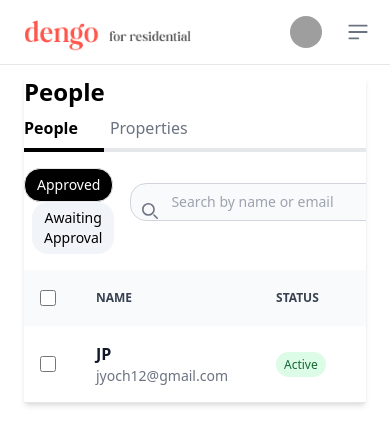
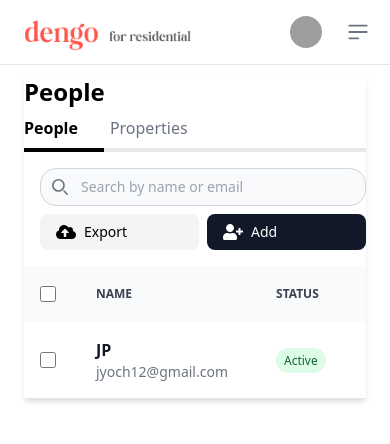
Before and after one commit to Harshkhosla/Jiibs_assignmint, a Next.js app: page / in a window 390 px wide. Shown: the top 444 px of the page. Built offline with nearby package versions, Linux system fonts and the light colour scheme; grey boxes are pictures that could not be loaded.

Commit message:
correcting the responsive ness

```diff
--- a/app/component/Table.tsx
+++ b/app/component/Table.tsx
@@ -22,7 +22,7 @@ export default function Table() {
             <button
               id="dropdownActionButton"
               data-dropdown-toggle="dropdownAction"
-              className="inline-flex items-center text-white bg-black border  focus:outline-none hover:bg-black focus:ring-4 focus:ring-gray-100  rounded-2xl text-sm px-3 py-1.5"
+              className=" hidden lg:inline-flex  items-center text-white bg-black border  focus:outline-none hover:bg-black focus:ring-4 focus:ring-gray-100  rounded-2xl text-sm px-3 py-1.5 "
               type="button"
             >
 
@@ -31,7 +31,7 @@ export default function Table() {
             <button
               id="dropdownActionButton"
               data-dropdown-toggle="dropdownAction"
-              className="inline-flex items-center text-black bg-slate-100  focus:outline-none hover:bg-slate-200 focus:ring-4 focus:ring-gray-100 font-medium rounded-2xl text-sm px-3 py-1.5"
+              className="hidden lg:inline-flex  items-center text-black bg-slate-100  focus:outline-none hover:bg-slate-200 focus:ring-4 focus:ring-gray-100 font-medium rounded-2xl text-sm px-3 py-1.5"
               type="button"
             >
 
@@ -40,16 +40,15 @@ export default function Table() {
 
 
           </div>
-  <div className="flex  space-x-4 content-center">
-
-
+          <div className="flex flex-wrap lg:flex-nowrap space-x-4 items-center justify-between content-center">
+  {/* Search Input */}
   <label htmlFor="table-search" className="sr-only">
     Search
   </label>
-          <div className="relative">
+  <div className="relative w-full lg:w-auto mb-2 lg:mb-0">
     <div className="absolute inset-y-0 left-0 flex items-center pl-3 pointer-events-none">
       <svg
-                className="w-4 h-4 text-gray-500 "
+        className="w-4 h-4 text-gray-500"
         aria-hidden="true"
         xmlns="http://www.w3.org/2000/svg"
         fill="none"
@@ -67,38 +66,37 @@ export default function Table() {
     <input
       type="text"
       id="table-search-users"
-              className="block p-2 pl-10 text-sm text-gray-900 border border-gray-300 rounded-2xl w-72 bg-gray-50 focus:ring-blue-500 focus:border-blue-500"
+      className="block w-full lg:w-72 p-2 pl-10 text-sm text-gray-900 border border-gray-300 rounded-2xl bg-gray-50 focus:ring-blue-500 focus:border-blue-500"
       placeholder="Search by name or email"
     />
+  </div>
 
-
-          </div>
-          <div className="flex space-x-2">
-
-
+  {/* Buttons */}
+  <div className="flex space-x-2 w-full lg:w-auto">
+    {/* Export Button */}
     <button
       id="exportButton"
-        className="inline-flex items-center text-black bg-gray-100 focus:outline-none hover:bg-gray-200 focus:ring-4 focus:ring-gray-100 font-medium rounded-lg text-sm px-4 py-2"
+      className="inline-flex items-center text-black bg-gray-100 focus:outline-none hover:bg-gray-200 focus:ring-4 focus:ring-gray-100 font-medium rounded-lg text-sm w-full lg:w-auto sm:px-2 sm:py-1 px-4 py-2"
       type="button"
     >
       <FaCloudUploadAlt className="w-5 h-5 mr-2" />
       Export
     </button>
 
-
+    {/* Bulk Add Button (hidden on mobile, visible on larger screens) */}
     <button
       id="bulkAddButton"
-        className="inline-flex items-center text-black bg-gray-100 focus:outline-none hover:bg-gray-200 focus:ring-4 focus:ring-gray-100 font-medium rounded-lg text-sm px-4 py-2"
+      className="hidden lg:inline-flex items-center text-black bg-gray-100 focus:outline-none hover:bg-gray-200 focus:ring-4 focus:ring-gray-100 font-medium rounded-lg text-sm px-4 py-2"
       type="button"
     >
       <FaCloudDownloadAlt className="w-5 h-5 mr-2" />
       Bulk Add
     </button>
 
-
+    {/* Add Button */}
     <button
       id="addButton"
-        className="inline-flex items-center text-white bg-gray-900 focus:outline-none hover:bg-gray-800 focus:ring-4 focus:ring-gray-300 font-medium rounded-lg text-sm px-4 py-2"
+      className="inline-flex items-center text-white bg-gray-900 focus:outline-none hover:bg-gray-800 focus:ring-4 focus:ring-gray-300 font-medium rounded-lg text-sm w-full lg:w-auto px-4 py-2"
       type="button"
     >
       <FaUserPlus className="w-5 h-5 mr-2" />
@@ -106,7 +104,21 @@ export default function Table() {
     </button>
   </div>
 </div>
+
+
+
+
+
+
         </div>
+
+
+
+
+
+
+
+
         <table className="w-full text-sm text-left text-gray-500">
   <thead className="text-xs text-gray-700 uppercase bg-gray-50">
     <tr>
```
Lines whose indentation alone changed are shown as unchanged.
